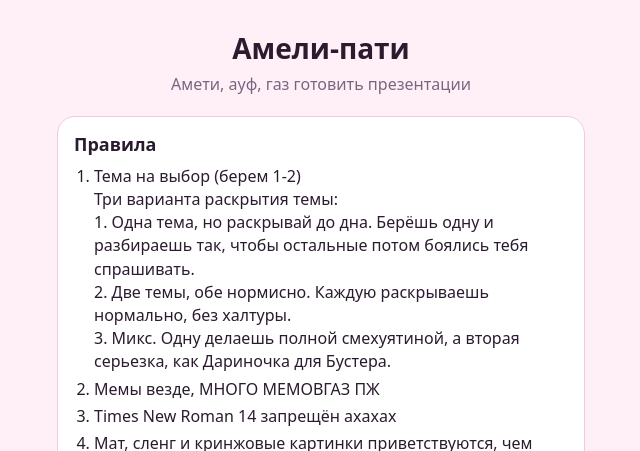
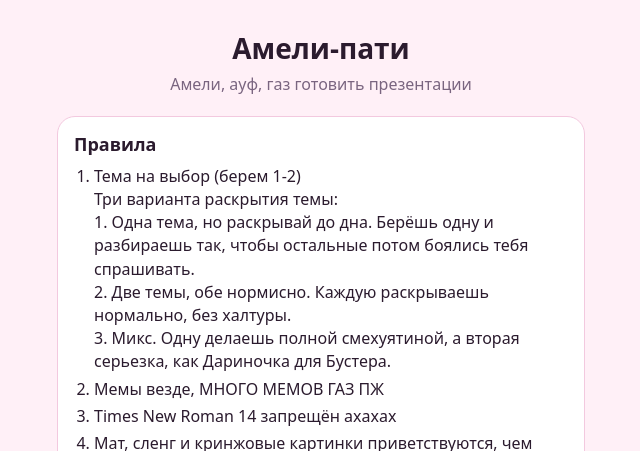
Before and after one commit to n6fwws4bmp-ux/Ameli-powerpoint-party, a plain HTML site: page index.html in a window 1280 px wide. Shown: the top 451 px of the page, 319-959 px from the left. Drawn offline with Linux system fonts and the light colour scheme; no server answers.

Commit message:
Update index.html

```diff
--- a/index.html
+++ b/index.html
@@ -34,17 +34,18 @@ ol.rules li{margin:4px 0}
 <body>
 <main>
   <h1>Амели-пати</h1>
-  <p class="sub">Амети, ауф, газ готовить презентации</p>
+  <p class="sub">Амели, ауф, газ готовить презентации</p>
 
   <div class="card">
     <h2>Правила</h2>
     <ol class="rules">
       <li>Тема на выбор (берем 1-2)<br>
+
         Три варианта раскрытия темы:<br>
         1.  Одна тема, но раскрывай до дна. Берёшь одну и разбираешь так, чтобы остальные потом боялись тебя спрашивать.<br>
         2.  Две темы, обе нормисно. Каждую раскрываешь нормально, без халтуры.<br>
         3.  Микс. Одну делаешь полной смехуятиной, а вторая серьезка, как Дариночка для Бустера.</li>
-      <li>Мемы везде, МНОГО МЕМОВГАЗ ПЖ</li>
+      <li>Мемы везде, МНОГО МЕМОВ ГАЗ ПЖ</li>
       <li>Times New Roman 14 запрещён ахахах</li>
       <li>Мат, сленг и кринжовые картинки приветствуются, чем больше, тем лучше</li>
       <li>Слайдов много, не стесняемся</li>
```
